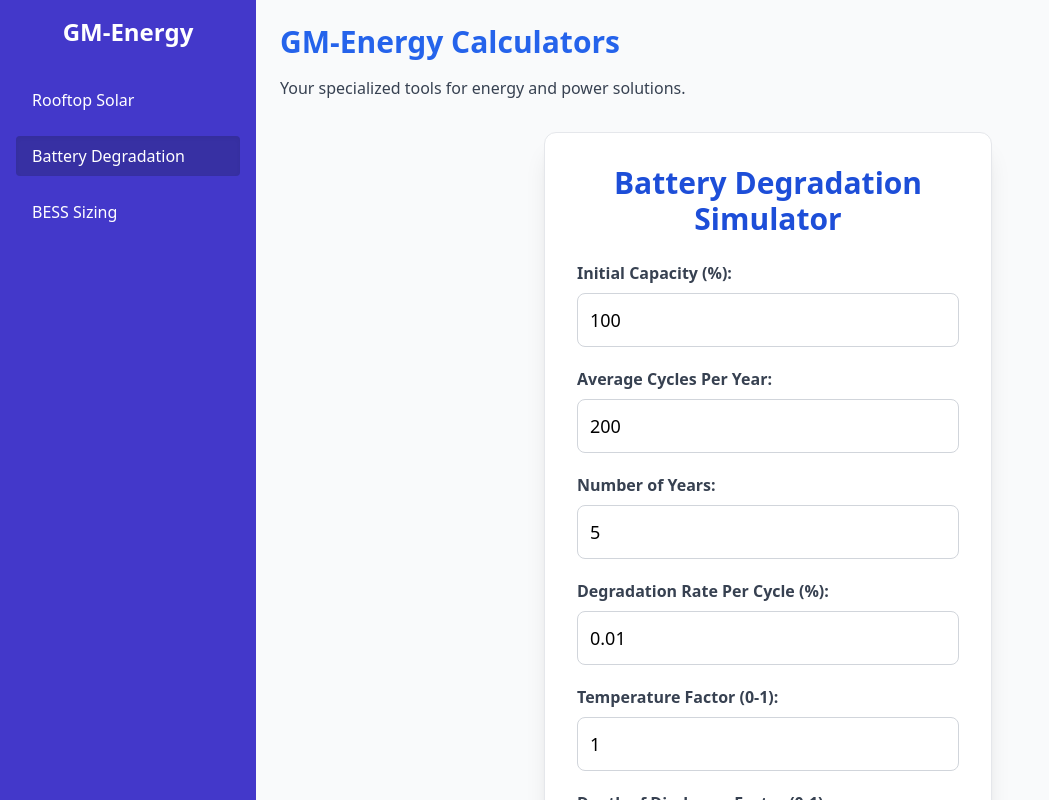
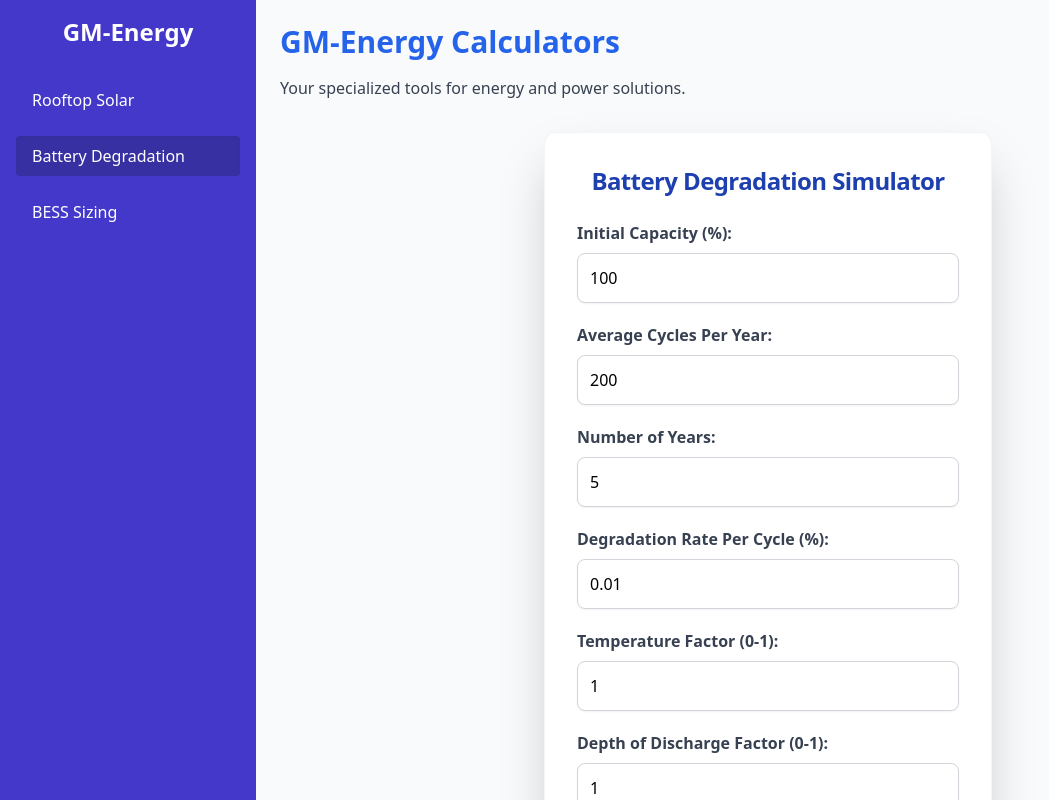
Before and after one commit to ganeshitya/Energy-calculators-dashboard, a React (Vite) app: page / in a window 1280 px wide. Both pictures are taken after a click on the button "Battery Degradation". Shown: the whole page, without its empty margins (0-1049 px from the left). Built offline with nearby package versions, Linux system fonts and the light colour scheme.

Commit message:
feat: Add line graph visualization to Battery Degradation Calculator

```diff
--- a/package.json
+++ b/package.json
@@ -1 +1 @@
-{"name":"energy-dashboard","private":true,"version":"0.0.0","type":"module","scripts":{"dev":"vite","build":"tsc && vite build","preview":"vite preview"},"devDependencies":{"@types/react":"^19.1.6","@types/react-dom":"^19.1.5","autoprefixer":"^10.4.19","postcss":"^8.4.38","tailwindcss":"^3.4.3","typescript":"~5.2.2","vite":"^5.2.0"},"dependencies":{"lucide-react":"^0.511.0","react-dom":"^19.1.0"}}
+{"name":"energy-dashboard","private":true,"version":"0.0.0","type":"module","scripts":{"dev":"vite","build":"tsc && vite build","preview":"vite preview"},"devDependencies":{"@types/react":"^19.1.6","@types/react-dom":"^19.1.5","autoprefixer":"^10.4.19","postcss":"^8.4.38","tailwindcss":"^3.4.3","typescript":"~5.2.2","vite":"^5.2.0"},"dependencies":{"lucide-react":"^0.511.0","react-dom":"^19.1.0","recharts":"^2.15.3"}}
--- a/src/components/BatteryDegradationCalculator.tsx
+++ b/src/components/BatteryDegradationCalculator.tsx
@@ -1,6 +1,14 @@
 // src/components/BatteryDegradationCalculator.tsx
 import { useState } from 'react';
 import type { FC } from 'react';
+import {
+  LineChart, Line, XAxis, YAxis, CartesianGrid, Tooltip, Legend, ResponsiveContainer
+} from 'recharts';
+
+interface DegradationData {
+  year: number;
+  capacity: number;
+}
 
 const BatteryDegradationCalculator: FC = () => {
   // State for input values
@@ -11,26 +19,50 @@ const BatteryDegradationCalculator: FC = () => {
   const [tempFactor, setTempFactor] = useState<number>(1.0); // Temperature Factor (0-1)
   const [dodFactor, setDodFactor] = useState<number>(1.0); // Depth of Discharge Factor (0-1)
 
-  // State for results
+  // State for email input and modal visibility
+  const [userEmail, setUserEmail] = useState<string>('');
+  const [showEmailModal, setShowEmailModal] = useState<boolean>(false);
+  const [emailError, setEmailError] = useState<string | null>(null);
+
+  // State for results and graph data
   const [totalCycles, setTotalCycles] = useState<number | null>(null);
   const [adjustedDegradationRate, setAdjustedDegradationRate] = useState<number | null>(null);
   const [totalCapacityDegradation, setTotalCapacityDegradation] = useState<number | null>(null);
   const [finalCapacity, setFinalCapacity] = useState<number | null>(null);
+  const [degradationChartData, setDegradationChartData] = useState<DegradationData[]>([]);
   const [showResult, setShowResult] = useState<boolean>(false);
+  const [errorMessage, setErrorMessage] = useState<string | null>(null); // State for calculation errors
 
-  const calculateDegradation = () => {
+  // Function to handle the click of the Calculate button
+  const handleCalculateClick = () => {
+    setErrorMessage(null); // Clear previous calculation errors
+    setEmailError(null); // Clear previous email errors
+    setShowResult(false); // Hide previous result
+
+    // Perform initial validation before showing modal
     if (isNaN(initialCapacity) || isNaN(cyclesPerYear) || isNaN(years) || isNaN(degradationRatePerCycle) ||
         isNaN(tempFactor) || isNaN(dodFactor) ||
         initialCapacity <= 0 || cyclesPerYear < 0 || years <= 0 || degradationRatePerCycle < 0 ||
         tempFactor < 0 || tempFactor > 1 || dodFactor < 0 || dodFactor > 1) {
-      alert('Please enter valid numbers for all inputs. Factors should be between 0 and 1.');
-      setTotalCycles(null);
-      setAdjustedDegradationRate(null);
-      setTotalCapacityDegradation(null);
-      setFinalCapacity(null);
-      setShowResult(true);
+      setErrorMessage('Please enter valid numbers for all inputs. Factors should be between 0 and 1.');
       return;
     }
+
+    // If all calculation inputs are valid, show the email modal
+    setShowEmailModal(true);
+  };
+
+  // Function to perform the actual calculation and generate graph data after email is entered
+  const performCalculation = () => {
+    setEmailError(null); // Clear previous email errors
+
+    if (!userEmail || !userEmail.includes('@') || !userEmail.includes('.')) {
+        setEmailError('Please enter a valid email address to proceed.');
+        return;
+    }
+
+    // Close the modal
+    setShowEmailModal(false);
 
     // Calculations matching Streamlit app
     const calculatedTotalCycles = cyclesPerYear * years;
@@ -44,13 +76,31 @@ const BatteryDegradationCalculator: FC = () => {
     setTotalCapacityDegradation(parseFloat(calculatedTotalDegradationPercentage.toFixed(2)));
     setFinalCapacity(parseFloat(Math.max(0, remainingCapacityPercentage).toFixed(2))); // Capacity cannot go below 0%
     setShowResult(true);
+
+    // Generate data for the degradation graph
+    const chartData: DegradationData[] = [];
+    let currentCapacity = initialCapacity;
+    const annualDegradationPercentage = cyclesPerYear * calculatedAdjustedDegradationRate; // Degradation per year
+
+    chartData.push({ year: 0, capacity: initialCapacity }); // Starting point
+
+    for (let i = 1; i <= years; i++) {
+      currentCapacity = Math.max(0, currentCapacity - annualDegradationPercentage);
+      chartData.push({ year: i, capacity: parseFloat(currentCapacity.toFixed(2)) });
+    }
+    setDegradationChartData(chartData);
+
+    // Log email for demonstration purposes (not stored persistently)
+    console.log("Email captured (not stored):", userEmail);
+    console.log("Calculation and graph data generated.");
   };
 
   return (
-    <div className="bg-white p-6 sm:p-8 rounded-xl shadow-xl border border-gray-200 max-w-md mx-auto my-8">
-      <h2 className="text-3xl font-bold text-blue-700 mb-6 text-center">Battery Degradation Simulator</h2>
+    <div className="bg-white p-6 sm:p-8 rounded-xl shadow-2xl border border-gray-100 max-w-md mx-auto my-8 transform transition-all duration-300 hover:scale-[1.01]">
+      <h2 className="text-2xl font-extrabold text-blue-800 mb-6 text-center tracking-tight">Battery Degradation Simulator</h2>
 
-      <div className="mb-5">
+      <div className="space-y-5">
+        <div className="input-group">
           <label htmlFor="initialCapacity" className="block text-gray-700 text-base font-semibold mb-2">
             Initial Capacity (%):
           </label>
@@ -61,12 +111,12 @@ const BatteryDegradationCalculator: FC = () => {
             onChange={(e) => setInitialCapacity(parseFloat(e.target.value))}
             step="1"
             min="0"
-          className="w-full p-3 border border-gray-300 rounded-lg focus:outline-none focus:ring-2 focus:ring-blue-200 focus:border-blue-200 text-lg"
+            className="w-full p-3 border border-gray-300 rounded-lg focus:ring-2 focus:ring-blue-400 focus:border-transparent text-base transition duration-150 shadow-sm"
             placeholder="e.g., 100"
           />
         </div>
 
-      <div className="mb-5">
+        <div className="input-group">
           <label htmlFor="cyclesPerYear" className="block text-gray-700 text-base font-semibold mb-2">
             Average Cycles Per Year:
           </label>
@@ -77,12 +127,12 @@ const BatteryDegradationCalculator: FC = () => {
             onChange={(e) => setCyclesPerYear(parseFloat(e.target.value))}
             step="1"
             min="0"
-          className="w-full p-3 border border-gray-300 rounded-lg focus:outline-none focus:ring-2 focus:ring-blue-200 focus:border-blue-200 text-lg"
+            className="w-full p-3 border border-gray-300 rounded-lg focus:ring-2 focus:ring-blue-400 focus:border-transparent text-base transition duration-150 shadow-sm"
             placeholder="e.g., 200"
           />
         </div>
 
-      <div className="mb-5">
+        <div className="input-group">
           <label htmlFor="years" className="block text-gray-700 text-base font-semibold mb-2">
             Number of Years:
           </label>
@@ -93,12 +143,12 @@ const BatteryDegradationCalculator: FC = () => {
             onChange={(e) => setYears(parseFloat(e.target.value))}
             step="1"
             min="0"
-          className="w-full p-3 border border-gray-300 rounded-lg focus:outline-none focus:ring-2 focus:ring-blue-200 focus:border-blue-200 text-lg"
+            className="w-full p-3 border border-gray-300 rounded-lg focus:ring-2 focus:ring-blue-400 focus:border-transparent text-base transition duration-150 shadow-sm"
             placeholder="e.g., 5"
           />
         </div>
 
-      <div className="mb-5">
+        <div className="input-group">
           <label htmlFor="degradationRatePerCycle" className="block text-gray-700 text-base font-semibold mb-2">
             Degradation Rate Per Cycle (%):
           </label>
@@ -109,12 +159,12 @@ const BatteryDegradationCalculator: FC = () => {
             onChange={(e) => setDegradationRatePerCycle(parseFloat(e.target.value))}
             step="0.001"
             min="0"
-          className="w-full p-3 border border-gray-300 rounded-lg focus:outline-none focus:ring-2 focus:ring-blue-200 focus:border-blue-200 text-lg"
+            className="w-full p-3 border border-gray-300 rounded-lg focus:ring-2 focus:ring-blue-400 focus:border-transparent text-base transition duration-150 shadow-sm"
             placeholder="e.g., 0.01"
           />
         </div>
 
-      <div className="mb-5">
+        <div className="input-group">
           <label htmlFor="tempFactor" className="block text-gray-700 text-base font-semibold mb-2">
             Temperature Factor (0-1):
           </label>
@@ -126,12 +176,12 @@ const BatteryDegradationCalculator: FC = () => {
             step="0.01"
             min="0"
             max="1"
-          className="w-full p-3 border border-gray-300 rounded-lg focus:outline-none focus:ring-2 focus:ring-blue-200 focus:border-blue-200 text-lg"
+            className="w-full p-3 border border-gray-300 rounded-lg focus:ring-2 focus:ring-blue-400 focus:border-transparent text-base transition duration-150 shadow-sm"
             placeholder="e.g., 1.0"
           />
         </div>
 
-      <div className="mb-6">
+        <div className="input-group mb-6">
           <label htmlFor="dodFactor" className="block text-gray-700 text-base font-semibold mb-2">
             Depth of Discharge Factor (0-1):
           </label>
@@ -143,30 +193,99 @@ const BatteryDegradationCalculator: FC = () => {
             step="0.01"
             min="0"
             max="1"
-          className="w-full p-3 border border-gray-300 rounded-lg focus:outline-none focus:ring-2 focus:ring-blue-200 focus:border-blue-200 text-lg"
+            className="w-full p-3 border border-gray-300 rounded-lg focus:ring-2 focus:ring-blue-400 focus:border-transparent text-base transition duration-150 shadow-sm"
             placeholder="e.g., 1.0"
           />
         </div>
+      </div> {/* End of space-y-5 */}
+
+      {errorMessage && (
+        <div className="mt-4 p-3 bg-red-100 border border-red-400 text-red-700 rounded-lg text-center font-medium">
+          {errorMessage}
+        </div>
+      )}
 
       <button
-        onClick={calculateDegradation}
-        className="bg-blue-600 hover:bg-blue-700 text-white font-bold py-3 px-6 rounded-lg focus:outline-none focus:ring-4 focus:ring-blue-200 w-full transition duration-200 text-lg"
+        onClick={handleCalculateClick}
+        className="mt-6 bg-gradient-to-r from-blue-700 to-indigo-700 hover:from-blue-800 hover:to-indigo-800 text-white font-bold py-3 px-6 rounded-xl focus:outline-none focus:ring-4 focus:ring-blue-300 w-full transition duration-300 ease-in-out transform hover:scale-105 shadow-lg text-base"
       >
         Calculate Degradation
       </button>
 
-      {showResult && (
-        <div className="mt-6 p-4 bg-blue-50 border border-blue-200 rounded-lg text-blue-800 font-semibold text-center space-y-2">
-          {finalCapacity !== null ? (
-            <>
-              <p>Total Cycles Over Period: <span className="text-xl font-extrabold">{totalCycles}</span> cycles</p>
-              <p>Adjusted Degradation Rate Per Cycle: <span className="text-xl font-extrabold">{adjustedDegradationRate}%</span></p>
-              <p>Total Capacity Degradation: <span className="text-xl font-extrabold">{totalCapacityDegradation}%</span></p>
-              <p>Final Battery Capacity: <span className="text-2xl font-extrabold">{finalCapacity}%</span></p>
-            </>
-          ) : (
-            <span className="text-red-600">Please enter valid inputs.</span>
+      {showResult && finalCapacity !== null && (
+        <div className="mt-6 p-4 bg-blue-50 border border-blue-200 rounded-lg text-blue-800 font-semibold text-center space-y-2 shadow-md">
+          <p className="text-lg">Total Cycles Over Period: <span className="text-xl font-extrabold">{totalCycles}</span> cycles</p>
+          <p className="text-lg">Adjusted Degradation Rate Per Cycle: <span className="text-xl font-extrabold">{adjustedDegradationRate}%</span></p>
+          <p className="text-lg">Total Capacity Degradation: <span className="text-xl font-extrabold">{totalCapacityDegradation}%</span></p>
+          <p className="text-lg">Final Battery Capacity: <span className="text-2xl font-extrabold">{finalCapacity}%</span></p>
+        </div>
       )}
+
+      {/* Graph Section */}
+      {showResult && degradationChartData.length > 1 && (
+        <div className="mt-8 p-4 bg-white border border-gray-200 rounded-lg shadow-md">
+          <h3 className="text-lg font-bold text-gray-800 mb-4 text-center">Battery Capacity Over Years</h3>
+          <ResponsiveContainer width="100%" height={300}>
+            <LineChart
+              data={degradationChartData}
+              margin={{ top: 5, right: 30, left: 20, bottom: 5 }}
+            >
+              <CartesianGrid strokeDasharray="3 3" stroke="#e0e0e0" />
+              <XAxis dataKey="year" label={{ value: "Year", position: "insideBottom", offset: 0 }} />
+              <YAxis label={{ value: "Capacity (%)", angle: -90, position: "insideLeft" }} domain={[0, initialCapacity * 1.1]} /> {/* Adjust Y-axis domain */}
+              <Tooltip formatter={(value: number) => `${value.toFixed(2)}%`} />
+              <Legend />
+              <Line
+                type="monotone"
+                dataKey="capacity"
+                stroke="#4f46e5" // Indigo color for the line
+                activeDot={{ r: 8 }}
+                strokeWidth={2}
+                name="Capacity"
+              />
+            </LineChart>
+          </ResponsiveContainer>
+        </div>
+      )}
+
+      {/* Email Input Modal (copied from BESS calculator) */}
+      {showEmailModal && (
+        <div className="fixed inset-0 bg-gray-600 bg-opacity-75 flex items-center justify-center z-50 p-4">
+          <div className="bg-white p-8 rounded-lg shadow-2xl w-full max-w-sm">
+            <h3 className="text-xl font-bold text-gray-800 mb-4">Enter Your Email to Calculate</h3>
+            <p className="text-gray-600 mb-4 text-sm">Your email will not be stored persistently with this frontend-only solution.</p>
+            <div className="mb-4">
+              <label htmlFor="modalEmail" className="block text-gray-700 text-base font-semibold mb-2">
+                Email: <span className="text-red-500">*</span>
+              </label>
+              <input
+                type="email"
+                id="modalEmail"
+                value={userEmail}
+                onChange={(e) => setUserEmail(e.target.value)}
+                className="w-full p-3 border border-gray-300 rounded-lg focus:ring-2 focus:ring-blue-400 focus:border-transparent text-base shadow-sm"
+                placeholder="your.email@example.com"
+                required
+              />
+              {emailError && (
+                <p className="text-red-600 text-sm mt-2">{emailError}</p>
+              )}
+            </div>
+            <div className="flex justify-end space-x-3">
+              <button
+                onClick={() => setShowEmailModal(false)}
+                className="px-4 py-2 bg-gray-200 text-gray-800 rounded-lg hover:bg-gray-300 transition duration-150 text-base"
+              >
+                Cancel
+              </button>
+              <button
+                onClick={performCalculation}
+                className="px-4 py-2 bg-blue-600 text-white rounded-lg hover:bg-blue-700 transition duration-150 text-base"
+              >
+                Proceed
+              </button>
+            </div>
+          </div>
         </div>
       )}
     </div>
```
Also changed, not shown: 1 other file (tests, documents, lock files or other folders). Lines whose indentation alone changed are shown as unchanged.
